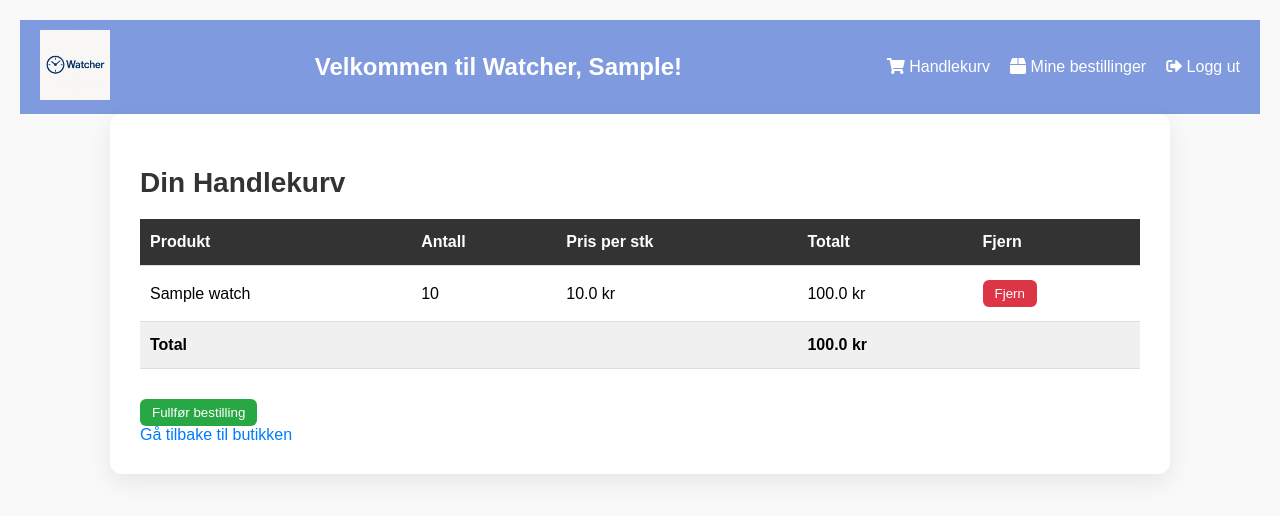
After one commit to StormFire0G/2IT-Eksamen, a Flask app: page /cart in a window 1280 px wide. The commit adds this page. Shown: the top 516 px of the page. Run offline with Flask 3, Linux system fonts and the light colour scheme; a user stored in the database is signed in; tables that the repository leaves empty hold one stand-in row (values such as "Sample post").

Commit message:
Footer, Header, Ikoner, Endret på handlekurv i dashboard

```diff
--- a/app.py
+++ b/app.py
@@ -19,7 +19,7 @@ Bcrypt = Bcrypt(app)
 # Gjør at flask og log inn kan sammarbeide
 login = LoginManager()
 login.init_app(app)
-login.login_view = 'login'
+login.login_view = 'login'  # Hvis @login_required brukes og man ikke er innlogget, sendes man hit
 
 # Modell for bruker
 class User(db.Model, UserMixin):
@@ -33,35 +33,36 @@ class Watch(db.Model):
     id = db.Column(db.Integer, primary_key=True)
     name = db.Column(db.String(150), nullable=False)
     brand = db.Column(db.String(150), nullable=False)
-    quantity = db.Column(db.Integer, nullable=False)
-    price = db.Column(db.Float, nullable=False)
-    image_filename = db.Column(db.String(200))
+    quantity = db.Column(db.Integer, nullable=False)  # Hvor mange på lager
+    price = db.Column(db.Float, nullable=False)  # Pris i kr
+    image_filename = db.Column(db.String(200))  # Filnavn for bilde av klokken
 
 # Ny modell for bestillinger
 class Order(db.Model):
     id = db.Column(db.Integer, primary_key=True)
-    user_id = db.Column(db.Integer, db.ForeignKey('user.id'), nullable=False)
-    watch_id = db.Column(db.Integer, db.ForeignKey('watch.id'), nullable=False)
+    user_id = db.Column(db.Integer, db.ForeignKey('user.id'), nullable=False)  # Kobler til bruker-tabellen
+    watch_id = db.Column(db.Integer, db.ForeignKey('watch.id'), nullable=False)  # Kobler til klokke-tabellen
     quantity = db.Column(db.Integer, nullable=False)
     total_price = db.Column(db.Float, nullable=False)
-    timestamp = db.Column(db.DateTime, default=datetime.utcnow)
-    user = db.relationship('User', backref='orders')
-    watch = db.relationship('Watch', backref='orders')
+    timestamp = db.Column(db.DateTime, default=datetime.utcnow)  # Automatisk tidspunkt
 
-#Handlekurv
+    user = db.relationship('User', backref='orders')  # Gjør det mulig å skrive order.user
+    watch = db.relationship('Watch', backref='orders')  # Gjør det mulig å skrive order.watch
+
+# Handlekurv-tabell
 class CartItem(db.Model):
     id = db.Column(db.Integer, primary_key=True)
     user_id = db.Column(db.Integer, db.ForeignKey('user.id'), nullable=False)
     watch_id = db.Column(db.Integer, db.ForeignKey('watch.id'), nullable=False)
     quantity = db.Column(db.Integer, nullable=False)
 
-    user = db.relationship('User', backref='cart_items')
-    watch = db.relationship('Watch')
+    user = db.relationship('User', backref='cart_items')  # Tilgang til brukers handlekurv
+    watch = db.relationship('Watch')  # Tilgang til klokke-objekt
 
 # Hindrer at andre kan logge inn som admin
 @login.user_loader
 def load_user(user_id):
-    return User.query.get(int(user_id))
+    return User.query.get(int(user_id))  # Henter brukerobjekt fra ID
 
 # Custom admin-hovedside (hindrer tilgang til /admin for ikke-admins)
 class MyAdminIndexView(AdminIndexView):
@@ -79,7 +80,7 @@ class AdminModelView(ModelView):
     def inaccessible_callback(self, name, **kwargs):
         return redirect(url_for('login', next=request.url))
 
-#Kan se hvem og som har bestil hva, og kan fjerne det i admin panel
+# Kan se hvem og som har bestil hva, og kan fjerne det i admin panel
 class OrderAdminView(AdminModelView):
     column_list = ['id', 'user_info', 'watch.name', 'quantity', 'total_price', 'timestamp']
     column_labels = {
@@ -91,16 +92,18 @@ class OrderAdminView(AdminModelView):
     }
 
     def _user_info_formatter(self, context, model, name):
-        return f"{model.user_id} / {model.user.username}"
+        return f"{model.user_id} / {model.user.username}"  # Viser ID og brukernavn samtidig
 
     column_formatters = {
         'user_info': _user_info_formatter
     }
 
+# Legger til modellene i admin-panelet
 admin = Admin(app, index_view=MyAdminIndexView())
 admin.add_view(AdminModelView(User, db.session))
 admin.add_view(ModelView(Watch, db.session))
-admin.add_view(OrderAdminView(Order, db.session))  # Legger til Order i admin-panel
+admin.add_view(OrderAdminView(Order, db.session))
+admin.add_view(AdminModelView(CartItem, db.session))
 
 # Skjema for registrering
 class RegisterForm(FlaskForm):
@@ -121,7 +124,7 @@ class LoginForm(FlaskForm):
 
 @app.route('/')
 def home():
-    return render_template('index.html')
+    return redirect(url_for('register'))  # Sender brukeren rett til registrering
 
 @app.route('/login', methods=['GET', 'POST'])
 def login():
@@ -129,8 +132,8 @@ def login():
     if form.validate_on_submit():
         user = User.query.filter_by(username=form.username.data).first()
         if user and Bcrypt.check_password_hash(user.password, form.password.data):
-            login_user(user)
-            next_page = request.args.get('next')
+            login_user(user)  # Logger inn brukeren og lagrer det i session
+            next_page = request.args.get('next')  # Hvis bruker ble sendt hit pga @login_required, send tilbake
             return redirect(next_page) if next_page else redirect(url_for('dashboard'))
 
     return render_template('login.html', form=form)
@@ -138,15 +141,15 @@ def login():
 @app.route('/logout', methods=['GET', 'POST'])
 @login_required
 def logout():
-    logout_user()
+    logout_user()  # Logger ut og fjerner session-data
     return redirect(url_for('login'))
 
 @app.route('/dashboard', methods=['GET', 'POST'])
 @login_required
 def dashboard():
     query = Watch.query
-    search = request.args.get('search')
-    brand = request.args.get('brand')
+    search = request.args.get('search')  # Søkeord fra bruker
+    brand = request.args.get('brand')  # Filter på merke
 
     if search:
         query = query.filter(
@@ -157,10 +160,10 @@ def dashboard():
         query = query.filter_by(brand=brand)
 
     watches = query.all()
-    all_brands = db.session.query(Watch.brand).distinct().all()
+    all_brands = db.session.query(Watch.brand).distinct().all()  # Henter unike merker for dropdown
     return render_template('dashboard.html', watches=watches, brands=[b[0] for b in all_brands])
 
-#Se hva current_user har bestilt
+# Se hva current_user har bestilt
 @app.route('/my_orders')
 @login_required
 def my_orders():
@@ -215,12 +218,75 @@ def view_orders():
 def register():
     form = RegisterForm()
     if form.validate_on_submit():
-        hashed_password = Bcrypt.generate_password_hash(form.password.data)
+        hashed_password = Bcrypt.generate_password_hash(form.password.data)  # Krypterer passordet
         new_user = User(username=form.username.data, password=hashed_password)
         db.session.add(new_user)
         db.session.commit()
         return redirect(url_for('login'))
     return render_template('register.html', form=form)
 
+@app.route('/add_to_cart/<int:watch_id>', methods=['POST'])
+@login_required
+def add_to_cart(watch_id):
+    watch = Watch.query.get_or_404(watch_id)
+    quantity = int(request.form['quantity'])
+
+    if quantity <= 0 or quantity > watch.quantity:
+        return render_template('error.html', message="Ugyldig antall valgt.", back_url=url_for('dashboard'))
+
+    # Sjekk om varen allerede finnes i handlekurv
+    existing_item = CartItem.query.filter_by(user_id=current_user.id, watch_id=watch_id).first()
+    if existing_item:
+        existing_item.quantity += quantity
+    else:
+        new_item = CartItem(user_id=current_user.id, watch_id=watch_id, quantity=quantity)
+        db.session.add(new_item)
+
+    db.session.commit()
+    return redirect(url_for('dashboard'))
+
+@app.route('/cart')
+@login_required
+def cart():
+    cart_items = CartItem.query.filter_by(user_id=current_user.id).all()
+    total = sum(item.quantity * item.watch.price for item in cart_items)  # Summerer total pris
+    return render_template('cart.html', cart_items=cart_items, total=total)
+
+@app.route('/remove_from_cart/<int:item_id>', methods=['POST'])
+@login_required
+def remove_from_cart(item_id):
+    item = CartItem.query.get_or_404(item_id)
+    if item.user_id != current_user.id:
+        return redirect(url_for('cart'))  # Bruker kan bare fjerne egne varer
+    db.session.delete(item)
+    db.session.commit()
+    return redirect(url_for('cart'))
+
+@app.route('/checkout', methods=['POST'])
+@login_required
+def checkout():
+    cart_items = CartItem.query.filter_by(user_id=current_user.id).all()
+    if not cart_items:
+        return render_template('error.html', message="Handlekurven din er tom.", back_url=url_for('dashboard'))
+
+    # Først sjekker vi at alt i handlekurven er mulig å kjøpe
+    for item in cart_items:
+        if item.quantity > item.watch.quantity:
+            return render_template('error.html', message=f"Ikke nok på lager for {item.watch.name}.", back_url=url_for('cart'))
+
+    total_sum = 0
+    for item in cart_items:
+        item.watch.quantity -= item.quantity
+        total_price = item.quantity * item.watch.price
+        total_sum += total_price
+        new_order = Order(user_id=current_user.id, watch_id=item.watch.id, quantity=item.quantity, total_price=total_price)
+        db.session.add(new_order)
+        db.session.delete(item)  # Fjerner fra handlekurven
+
+    db.session.commit()
+
+    message = f"Du har bestilt varer for totalt {total_sum:.2f} kr."
+    return render_template('success.html', message=message, back_url=url_for('dashboard'))
+
 if __name__ == '__main__':
-    app.run(debug=True, host="0.0.0.0", port=5001)
+    app.run(debug=True, host="0.0.0.0", port=5001)  # Kjøres på alle IP-er, port 5001
--- /dev/null
+++ b/static/css/cart.css
@@ -0,0 +1,83 @@
+body {
+    font-family: 'Segoe UI', Tahoma, Geneva, Verdana, sans-serif;
+    background-color: #f9f9f9;
+    margin: 0;
+    padding: 20px;
+}
+
+.container {
+    max-width: 1000px;
+    margin: auto;
+    background-color: #ffffff;
+    padding: 30px;
+    border-radius: 12px;
+    box-shadow: 0 8px 24px rgba(0, 0, 0, 0.08);
+}
+
+h2 {
+    margin-bottom: 20px;
+    font-size: 28px;
+    color: #333;
+}
+
+table {
+    width: 100%;
+    border-collapse: collapse;
+    margin-bottom: 20px;
+}
+
+thead {
+    background-color: #333;
+    color: #fff;
+}
+
+th, td {
+    padding: 14px 10px;
+    text-align: left;
+    border-bottom: 1px solid #ddd;
+}
+
+tfoot td {
+    font-weight: bold;
+    background-color: #f0f0f0;
+}
+
+button {
+    padding: 6px 12px;
+    background-color: #dc3545;
+    color: #fff;
+    border: none;
+    border-radius: 6px;
+    cursor: pointer;
+    transition: background-color 0.2s ease;
+}
+
+button:hover {
+    background-color: #c82333;
+}
+
+.btn-success {
+    background-color: #28a745;
+    margin-top: 10px;
+}
+
+.btn-success:hover {
+    background-color: #218838;
+}
+
+.alert {
+    background-color: #e9f5ff;
+    color: #004085;
+    border-left: 5px solid #007bff;
+    padding: 15px;
+    border-radius: 6px;
+}
+
+a {
+    color: #007bff;
+    text-decoration: none;
+}
+
+a:hover {
+    text-decoration: underline;
+}
--- /dev/null
+++ b/templates/cart.html
@@ -0,0 +1,62 @@
+<!DOCTYPE html>
+<html lang="no">
+<head>
+    <meta charset="UTF-8">
+    <title>Handlekurv</title>
+    <link rel="stylesheet" href="{{ url_for('static', filename='css/cart.css') }}">
+</head>
+<!-- Inkluderer navbar -->
+{% include 'navbar.html' %}
+
+<body class="bg-light">
+    <div class="container mt-5">
+        <h2 class="mb-4">Din Handlekurv</h2>
+
+        {% if cart_items %}
+            <table class="table table-bordered bg-white shadow-sm">
+                <thead class="table-dark">
+                    <tr>
+                        <th>Produkt</th>
+                        <th>Antall</th>
+                        <th>Pris per stk</th>
+                        <th>Totalt</th>
+                        <th>Fjern</th>
+                    </tr>
+                </thead>
+                <tbody>
+                    {% for item in cart_items %}
+                    <tr>
+                        <td>{{ item.watch.name }}</td>
+                        <td>{{ item.quantity }}</td>
+                        <td>{{ item.watch.price }} kr</td>
+                        <td>{{ item.quantity * item.watch.price }} kr</td>
+                        <td>
+                            <form method="POST" action="{{ url_for('remove_from_cart', item_id=item.id) }}">
+                                <button class="btn btn-sm btn-danger">Fjern</button>
+                            </form>
+                        </td>
+                    </tr>
+                    {% endfor %}
+                </tbody>
+                <tfoot>
+                    <tr>
+                        <td colspan="3" class="text-end"><strong>Total</strong></td>
+                        <td colspan="2"><strong>{{ total }} kr</strong></td>
+                    </tr>
+                </tfoot>
+            </table>
+
+            <div class="text-end">
+                <form method="POST" action="{{ url_for('checkout') }}">
+                    <button type="submit" class="btn btn-success">Fullfør bestilling</button>
+                </form>
+            </div>
+            <a href="{{ url_for('dashboard') }}">Gå tilbake til butikken</a>
+        {% else %}
+            <div class="alert alert-info">
+                Handlekurven din er tom. <a href="{{ url_for('dashboard') }}">Gå tilbake til butikken</a>.
+            </div>
+        {% endif %}
+    </div>
+</body>
+</html>
--- a/templates/error.html
+++ b/templates/error.html
@@ -42,6 +42,7 @@
         }
     </style>
 </head>
+
 <body>
     <div class="container">
         <h1>Feil</h1>
--- a/templates/index.html
+++ b/templates/index.html
@@ -3,6 +3,9 @@
 {% block head %}
 <title>Task Master</title>
 {% endblock %}
+
+<!-- Inkluderer navbar -->
+{% include 'navbar.html' %}
 
 {% block body %}
 <h1>Det ser ut som du ikke er logget inn</h1>
--- a/templates/login.html
+++ b/templates/login.html
@@ -3,6 +3,8 @@
 {% block head %}
 <title>Log inn</title>
 {% endblock %}
+<!-- Inkluderer navbar -->
+{% include 'navbar.html' %}
 
 {% block body %}
 <div class="wrapper">
@@ -10,7 +12,7 @@
 <br /> <br /><br /> <br /><br /> <br /><br /> <br />
 <div id="form">
     <form method="post" action="">
-        {{ form.hidden_tag() }}
+        {{ form.hidden_tag() }}          <!-- gjemmer scriptet som kjøres når den skjekker brukernavn og passord -->
     <div class="username"  id="email-input">
         <svg xmlns="http://www.w3.org/2000/svg" height="24px" viewBox="0 -960 960 960" width="24px" fill="#000000"><path d="M480-480q-66 0-113-47t-47-113q0-66 47-113t113-47q66 0 113 47t47 113q0 66-47 113t-113 47ZM160-160v-112q0-34 17.5-62.5T224-378q62-31 126-46.5T480-440q66 0 130 15.5T736-378q29 15 46.5 43.5T800-272v112H160Z"/></svg>
         {{ form.username }}
--- a/templates/navbar.html
+++ b/templates/navbar.html
@@ -5,6 +5,7 @@
     <meta name="viewport" content="width=device-width, initial-scale=1.0">
     <title>Navbar</title>
     <link rel="stylesheet" href="{{ url_for('static', filename='css/navbar.css') }}">
+    <link href="https://cdnjs.cloudflare.com/ajax/libs/font-awesome/5.15.4/css/all.min.css" rel="stylesheet">
 </head>
 <body>
     <nav class="navbar">
@@ -18,10 +19,11 @@
         <div class="velkommen"><h1>Velkommen til Watcher, {{ current_user.username|capitalize }}!</h1></div>
         <ul class="nav-links">
             {% if current_user.is_authenticated %}
-                <li><a href="{{ url_for('my_orders') }}">Mine bestillinger</a></li>
-                <li><a href="{{ url_for('logout') }}">Logg ut</a></li>
+                <li><a href="{{ url_for('cart') }}"><i class="fas fa-shopping-cart"></i> Handlekurv</a></li>
+                <li><a href="{{ url_for('my_orders') }}"><i class="fas fa-box"></i> Mine bestillinger</a></li>
+                <li><a href="{{ url_for('logout') }}"><i class="fas fa-sign-out-alt"></i> Logg ut</a></li>
             {% else %}
-                <li><a href="{{ url_for('login') }}">Logg inn</a></li>
+                <li><a href="{{ url_for('login') }}"><i class="fas fa-sign-in-alt"></i></i></i>Logg inn</a></li>
             {% endif %}
         </ul>
     </nav>
--- a/templates/register.html
+++ b/templates/register.html
@@ -4,8 +4,12 @@
 <title>Register register</title>
 {% endblock %}
 
+<!-- Inkluderer navbar -->
+{% include 'navbar.html' %}
+
 {% block body %}
 <h1>Register</h1>
+<br><br><br><br><br><br><br><br>
 <form method="post" action="">
     <div id="form">
         <form method="post" action="">
```
Also changed, not shown: static/css/dashboard.css (+13 -0 lines), static/css/my_orders.css (added, +75 -0 lines), templates/dashboard.html (+7 -0 lines), templates/footer.html (added, +41 -0 lines), templates/my_orders.html (+5 -5 lines), static/css/footer.css (added).
